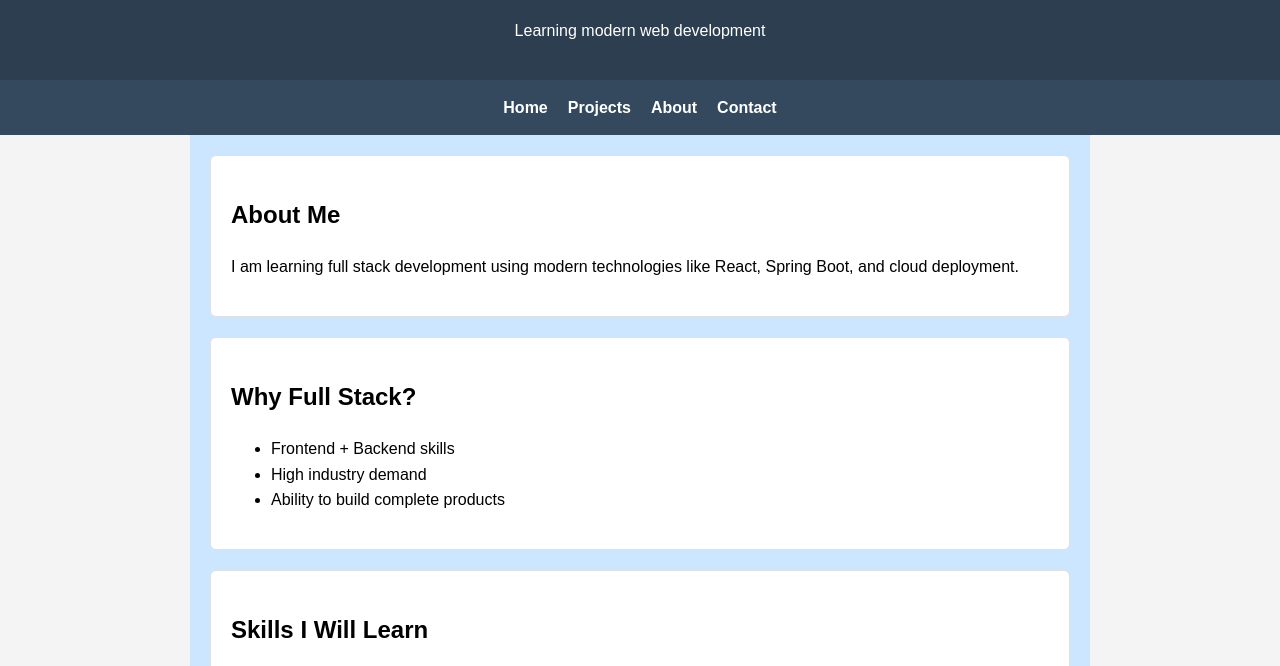
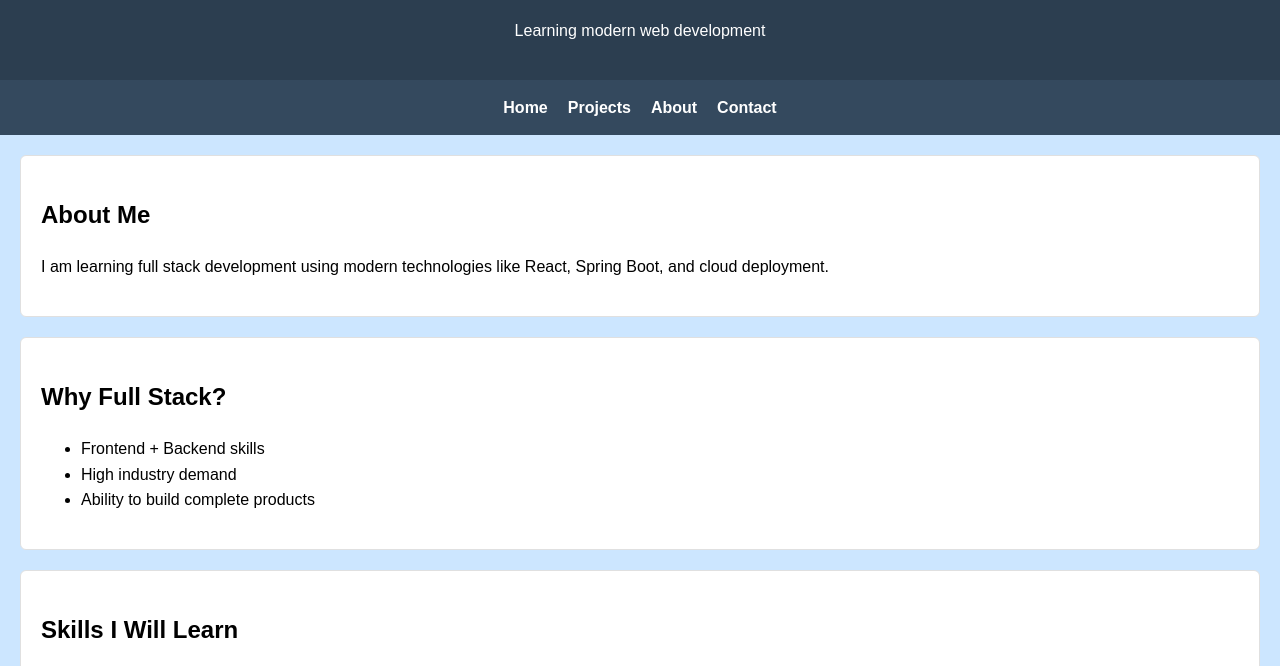
Before and after one commit to warr1or09/Full_stack--Learning, a plain HTML site: page index.html in a window 1280 px wide. Shown: the part 96-762 px from the top of the page. Drawn offline with Linux system fonts and the light colour scheme.

Commit message:
Restore and organize base styles in style.css

```diff
--- a/style.css
+++ b/style.css
@@ -48,7 +48,6 @@ nav a:hover {
 ===================== */
 
 main {
-    max-width: 900px;
     margin: auto;
     padding: 20px;
     background-color: #cce6ff; /* Restored background from original HTML */
```
